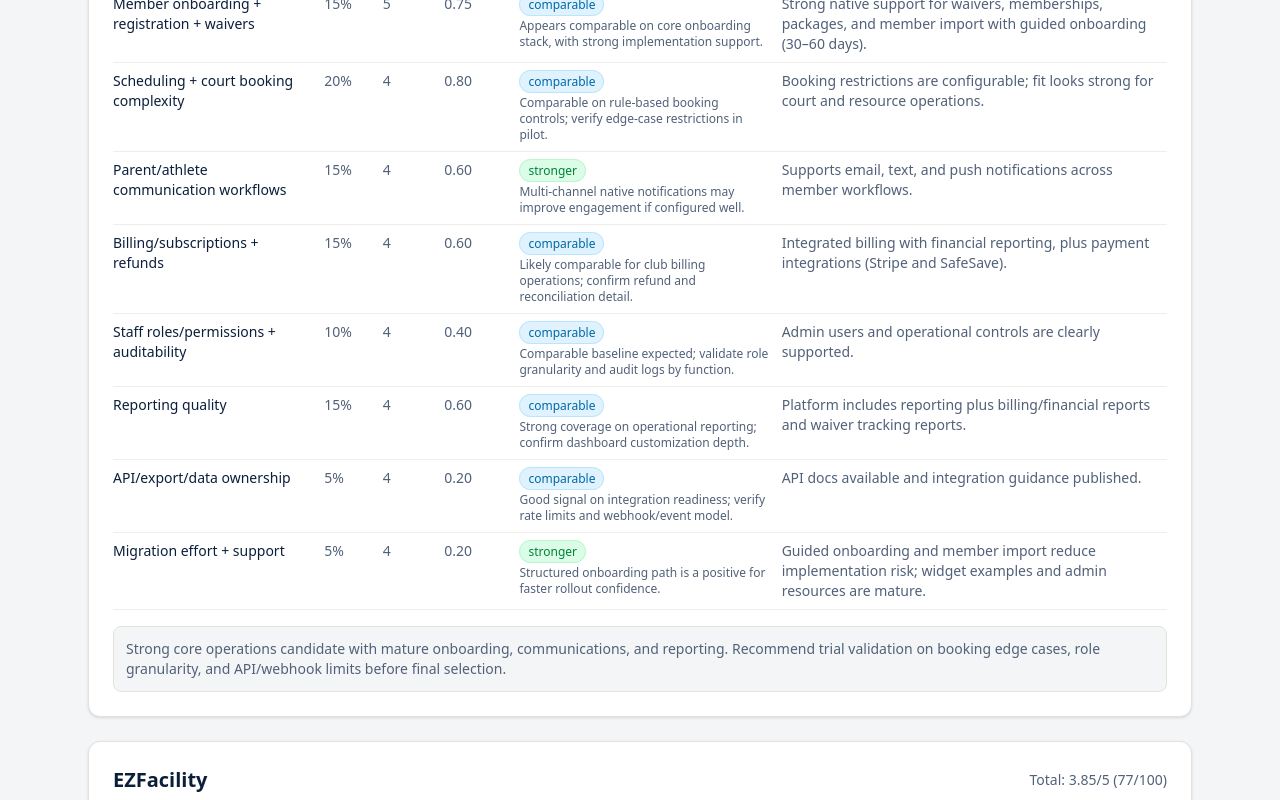
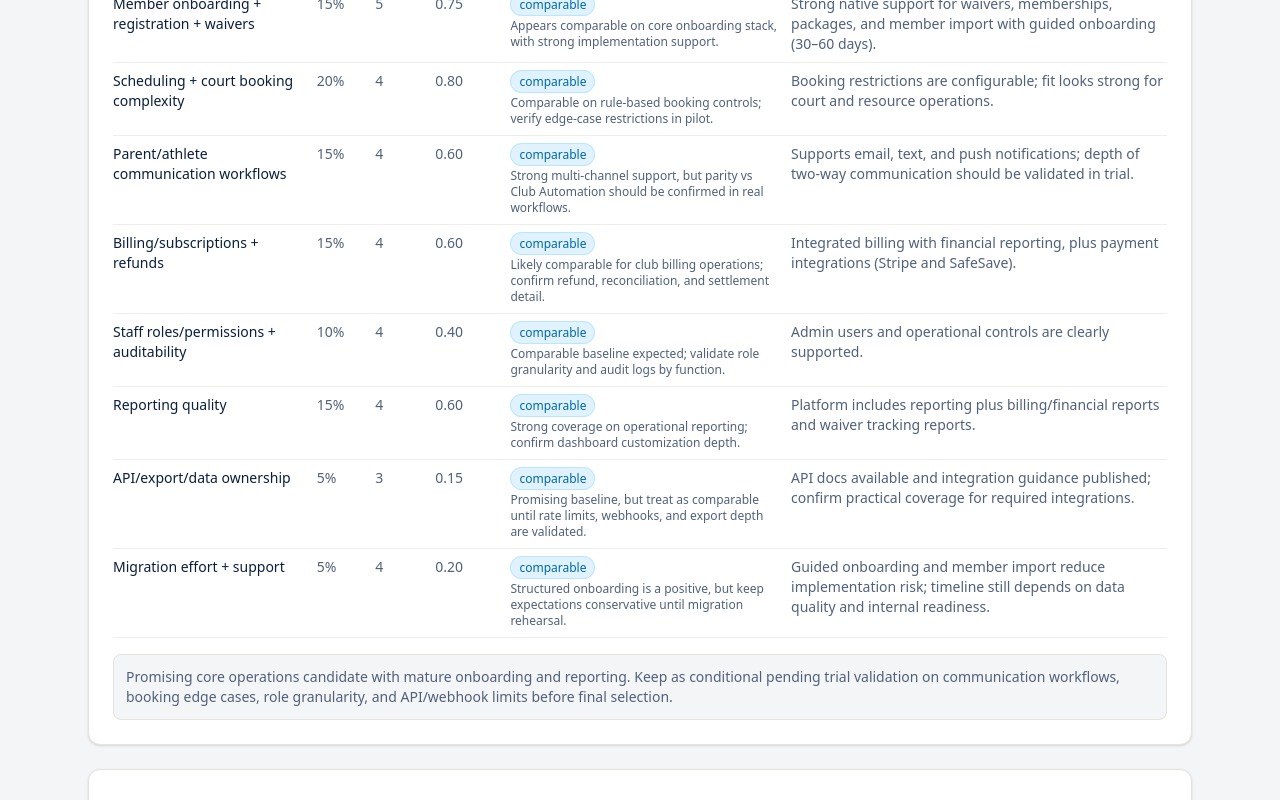
Before and after one commit to medlmichael/farm-forge-portal, a Next.js app: page /scorecards in a window 1280 px wide. Shown: the part 1400-2200 px from the top of the page. Built offline with nearby package versions, Linux system fonts and the light colour scheme.

Commit message:
Tune CourtReserve scorecard to conservative trial-pending stance

```diff
--- a/src/data/vendor-scorecards.ts
+++ b/src/data/vendor-scorecards.ts
@@ -269,9 +269,9 @@ export const VENDOR_SCORECARDS: VendorScorecard[] = [
         category: "Parent/athlete communication workflows",
         weight: 15,
         score: 4,
-        notes: "Supports email, text, and push notifications across member workflows.",
-        vsClubAutomation: "stronger",
-        vsClubAutomationNotes: "Multi-channel native notifications may improve engagement if configured well.",
+        notes: "Supports email, text, and push notifications; depth of two-way communication should be validated in trial.",
+        vsClubAutomation: "comparable",
+        vsClubAutomationNotes: "Strong multi-channel support, but parity vs Club Automation should be confirmed in real workflows.",
       },
       {
         category: "Billing/subscriptions + refunds",
@@ -279,7 +279,7 @@ export const VENDOR_SCORECARDS: VendorScorecard[] = [
         score: 4,
         notes: "Integrated billing with financial reporting, plus payment integrations (Stripe and SafeSave).",
         vsClubAutomation: "comparable",
-        vsClubAutomationNotes: "Likely comparable for club billing operations; confirm refund and reconciliation detail.",
+        vsClubAutomationNotes: "Likely comparable for club billing operations; confirm refund, reconciliation, and settlement detail.",
       },
       {
         category: "Staff roles/permissions + auditability",
@@ -300,23 +300,23 @@ export const VENDOR_SCORECARDS: VendorScorecard[] = [
       {
         category: "API/export/data ownership",
         weight: 5,
-        score: 4,
-        notes: "API docs available and integration guidance published.",
+        score: 3,
+        notes: "API docs available and integration guidance published; confirm practical coverage for required integrations.",
         vsClubAutomation: "comparable",
-        vsClubAutomationNotes: "Good signal on integration readiness; verify rate limits and webhook/event model.",
+        vsClubAutomationNotes: "Promising baseline, but treat as comparable until rate limits, webhooks, and export depth are validated.",
       },
       {
         category: "Migration effort + support",
         weight: 5,
         score: 4,
-        notes: "Guided onboarding and member import reduce implementation risk; widget examples and admin resources are mature.",
-        vsClubAutomation: "stronger",
-        vsClubAutomationNotes: "Structured onboarding path is a positive for faster rollout confidence.",
+        notes: "Guided onboarding and member import reduce implementation risk; timeline still depends on data quality and internal readiness.",
+        vsClubAutomation: "comparable",
+        vsClubAutomationNotes: "Structured onboarding is a positive, but keep expectations conservative until migration rehearsal.",
       },
     ],
     summary:
-      "Strong core operations candidate with mature onboarding, communications, and reporting. Recommend trial validation on booking edge cases, role granularity, and API/webhook limits before final selection.",
-    status: "strong-fit",
+      "Promising core operations candidate with mature onboarding and reporting. Keep as conditional pending trial validation on communication workflows, booking edge cases, role granularity, and API/webhook limits before final selection.",
+    status: "conditional-fit",
   },
   {
     key: "mindbody",
```
